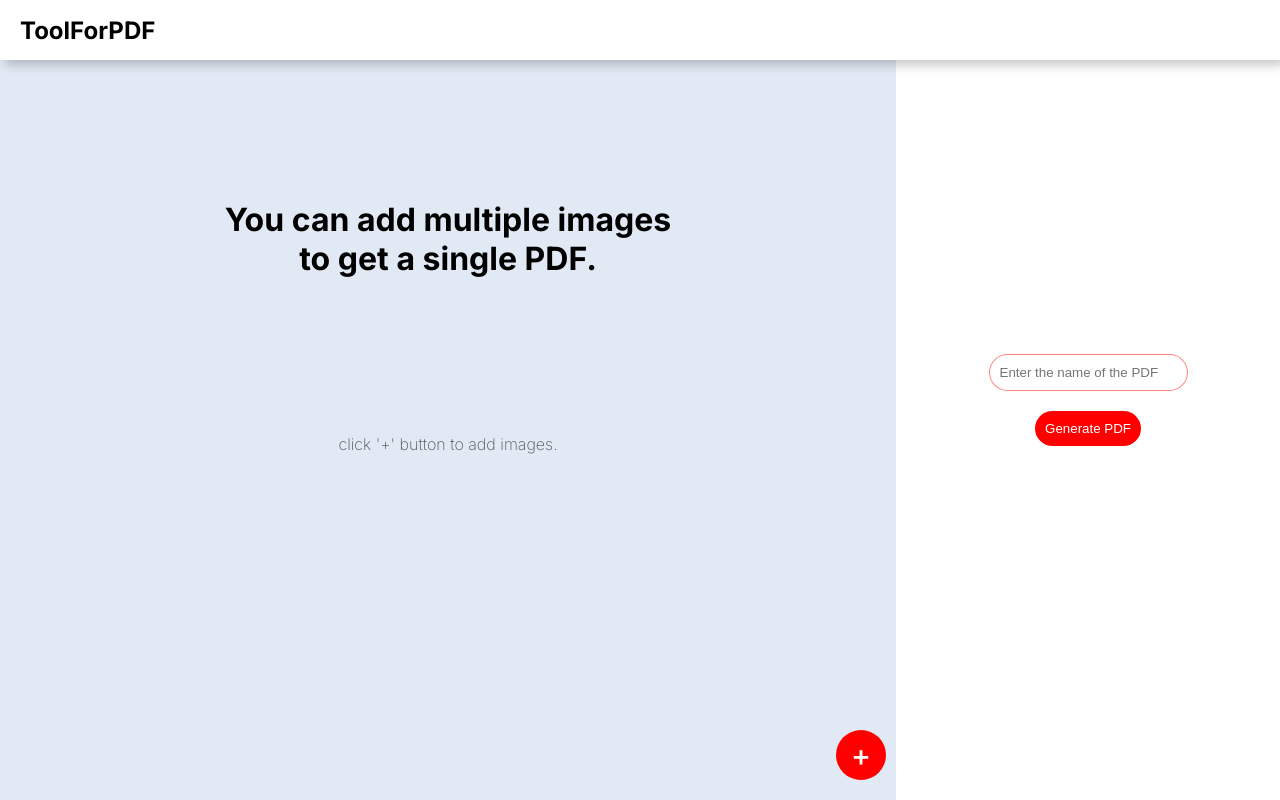
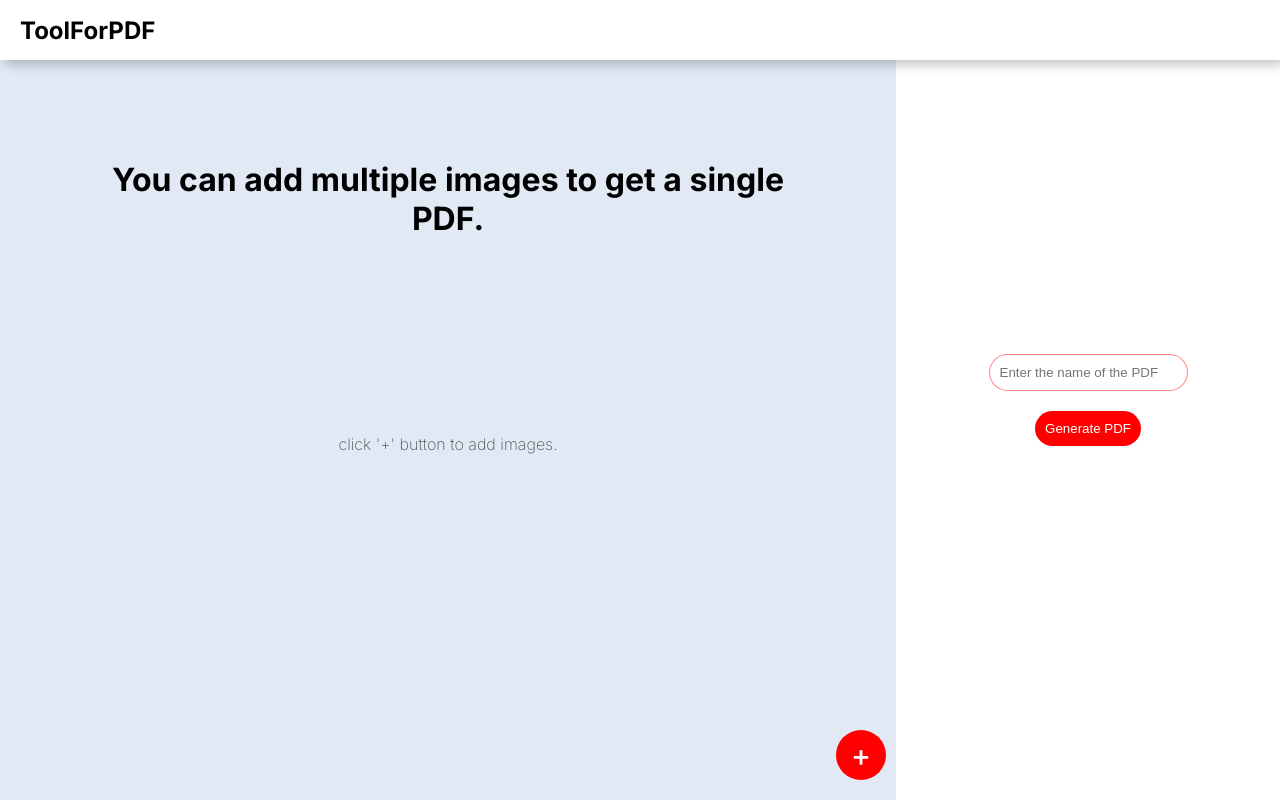
Before and after one commit to Pranav910/toolforpdf, a Next.js app: page /imagetopdf in a window 1280 px wide. Built offline with nearby package versions, Linux system fonts and the light colour scheme.

Commit message:
choose multiple files at once

```diff
--- a/src/app/imagetopdf/page.js
+++ b/src/app/imagetopdf/page.js
@@ -12,14 +12,18 @@ const Page = () => {
 
 
     function handleImages(e) {
-        const imageFile = e.target.files[0]
-        const blob = new Blob([imageFile], { type: 'image/png' })
-        const imageURL = URL.createObjectURL(blob)
+        const imageFile = e.target.files
+        for(let file of imageFile){
 
-        setImages(prev => [...prev, {
-            url: imageURL,
-            imageName: imageFile.name
-        }])
+          const blob = new Blob([file], { type: 'image/png' })
+          const imageURL = URL.createObjectURL(blob)
+
+          setImages(prev => [...prev, {
+              url: imageURL,
+              imageName: file.name
+          }])
+
+        }
 
     }
 
@@ -41,7 +45,7 @@ const Page = () => {
                 const imgWidth = pdf.internal.pageSize.getWidth()
                 const imgHeight = pdf.internal.pageSize.getHeight()
 
-                pdf.addImage(img, 'PNG', 0, 0, imgWidth, imgHeight)
+                pdf.addImage(img, 'JPEG', 0, 0, imgWidth, imgHeight)
                 pdf.addPage()
                 resolve()
               }
--- a/src/styles/img2pdf.module.css
+++ b/src/styles/img2pdf.module.css
@@ -50,8 +50,8 @@
     top: 50%;
     left: 50%;
     transform: translate(-50%, -50%);
-    width: 50%;
-    height: 50vh;
+    width: 80%;
+    height: 60%;
     display: flex;
     gap: 10px;
     flex-wrap: wrap;
--- a/src/styles/previmages.css
+++ b/src/styles/previmages.css
@@ -6,6 +6,7 @@
     flex-direction: column;
     gap: 10px;
     overflow-wrap: break-word;
+    margin: 10px 0;
 }
 
 .imgdiv img{
```
